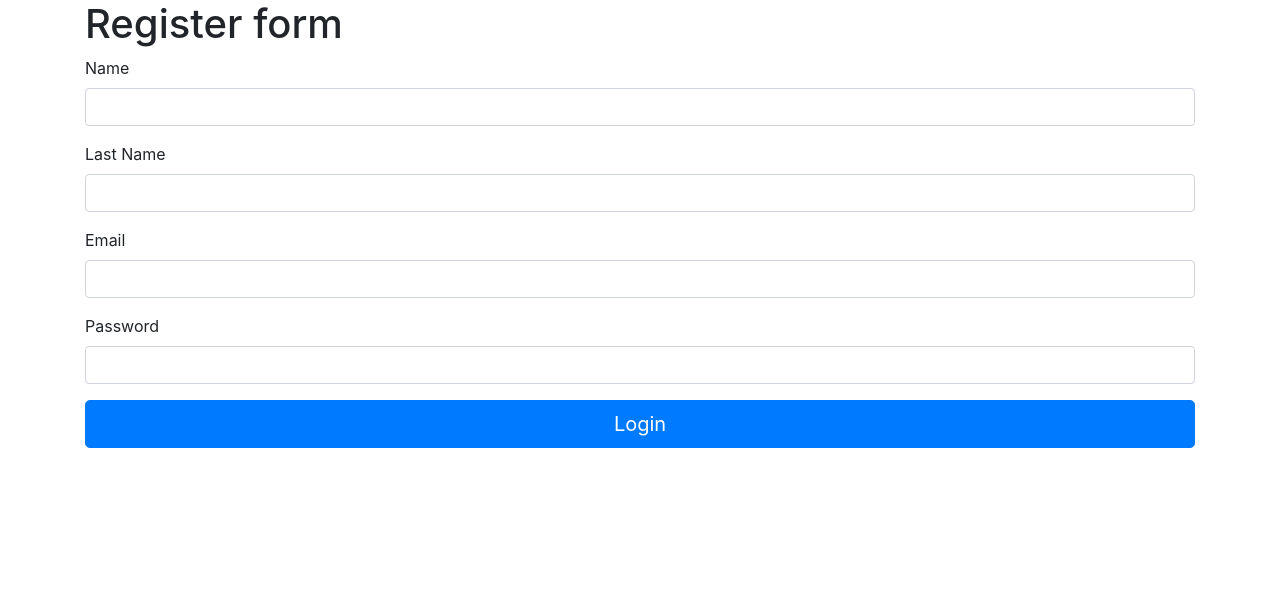
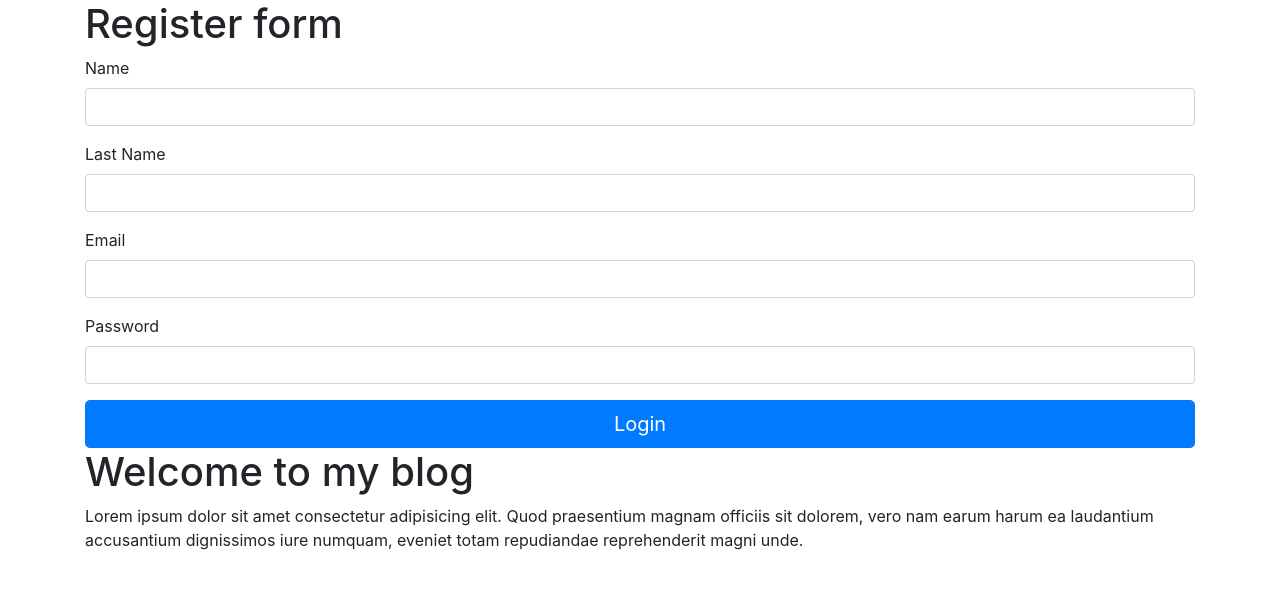
Before and after one commit to FwZtheone/ManageSneakers, a Django app: page /register/ in a window 1280 px wide. Shown: the part 72-661 px from the top of the page. Run offline with Django 3.2, Linux system fonts and the light colour scheme.

Commit message:
manage url /

```diff
--- a/app/app/urls.py
+++ b/app/app/urls.py
@@ -18,7 +18,6 @@ from django.urls import path,include
 from django.conf import settings
 from django.conf.urls.static import static
 
-
 urlpatterns = [
     path('', include('blog.urls')),
     path('admin/', admin.site.urls),
--- a/app/blog/templates/blog/base.html
+++ b/app/blog/templates/blog/base.html
@@ -49,8 +49,12 @@
     {% block register %}{% endblock register %}
 
 
-
-
+    <div class="container">
+        <h1 class="h1">Welcome to my blog </h1>
+        <p>Lorem ipsum dolor sit amet consectetur adipisicing elit. Quod praesentium magnam officiis sit dolorem, vero
+            nam earum harum ea laudantium accusantium dignissimos iure numquam, eveniet totam repudiandae reprehenderit
+            magni unde.</p>
+    </div>
     <script src="https://code.jquery.com/jquery-3.3.1.slim.min.js"
         integrity="sha384-q8i/X+965DzO0rT7abK41JStQIAqVgRVzpbzo5smXKp4YfRvH+8abtTE1Pi6jizo" crossorigin="anonymous">
     </script>
--- a/app/blog/urls.py
+++ b/app/blog/urls.py
@@ -4,7 +4,7 @@ from . import views
 app_name = "blog"
 
 urlpatterns = [
-    path('', views.index, name="index"),
+    path('', views.home, name="home"),
     path('<int:blog_id>/', views.detail, name="detail"),
     path('register/',views.register, name="register")
 ]
--- a/app/blog/views.py
+++ b/app/blog/views.py
@@ -8,6 +8,9 @@ from django.contrib import messages
 from django.contrib.messages import get_messages
 from django.contrib.auth import authenticate
 
+
+def home(request):
+    return render(request,'blog/index.html')
 
 def detail(request,blog_id):
     blog = Blog.objects.get(id=blog_id)
```
